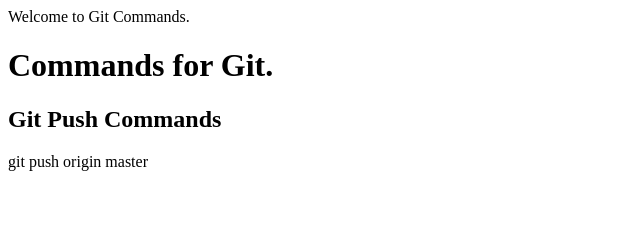
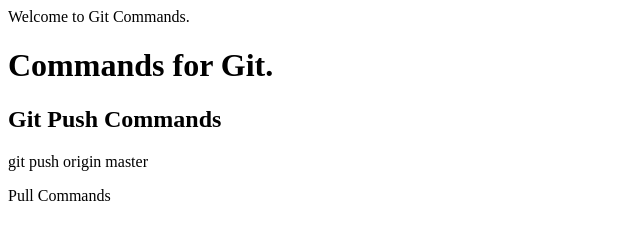
Before and after one commit to anjiipandey23/gitpractice, a plain HTML site: page index.html in a window 1280 px wide. Shown: the whole page, without its empty margins (0-640 px from the left). Drawn offline with Linux system fonts and the light colour scheme.

Commit message:
Add 'Pull Commands' section to index.html

```diff
--- a/index.html
+++ b/index.html
@@ -10,5 +10,6 @@
         <h1> Commands for Git. </h1>
         <h2> Git Push Commands</h2>
         <p>git push origin master</p>
+        <p> Pull Commands</p>
     </body>
 </html>
```
